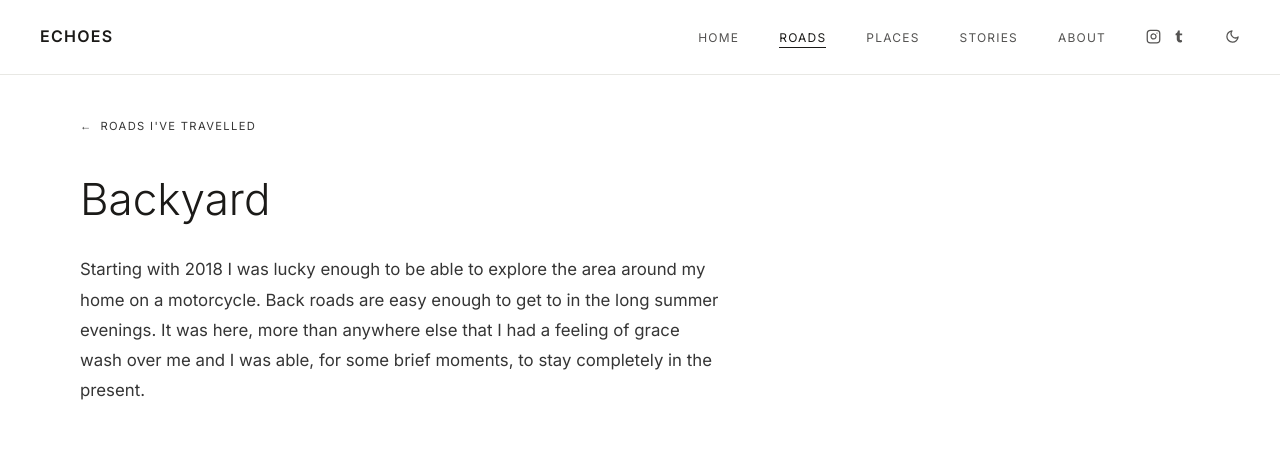
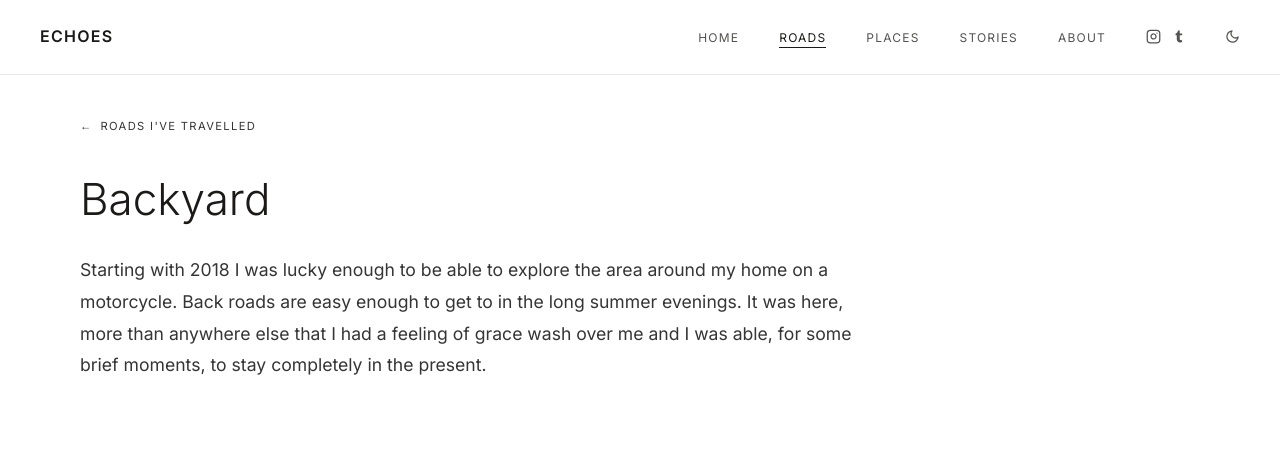
Before and after one commit to mihaievoiu/evoiu.ro, a Jekyll site: the page built from _galleries/backyard.md, in a window 1280 px wide and 1400 px high. Shown: the top 451 px of the window. Built offline with Jekyll 4.4.1, drawn with Linux system fonts in a browser that asks for light colours; comment, search, counter and statistics services are not loaded; grey boxes are pictures that could not be loaded.

Commit message:
Gallery body: 1.1rem font size, 800px max-width
Co-Authored-By: Claude Sonnet 4.6 <noreply@anthropic.com>

```diff
--- a/css/style.css
+++ b/css/style.css
@@ -405,8 +405,8 @@ nav.solid, nav.scrolled {
 }
 
 .gallery-detail-body {
-  max-width: 640px;
-  font-size: 1.05rem;
+  max-width: 800px;
+  font-size: 1.1rem;
   line-height: 1.8;
   color: var(--muted);
   margin-bottom: 2.5rem;
```
